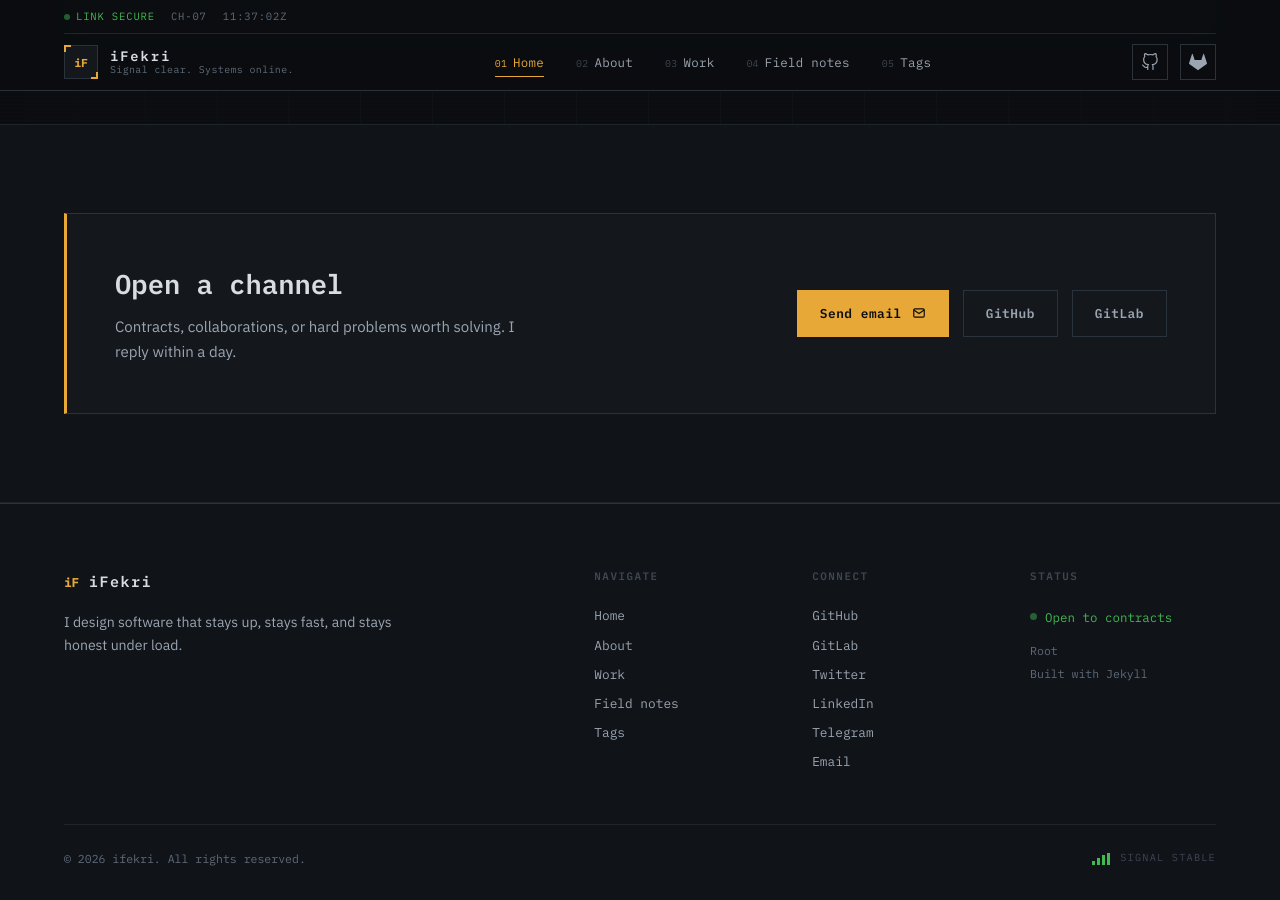
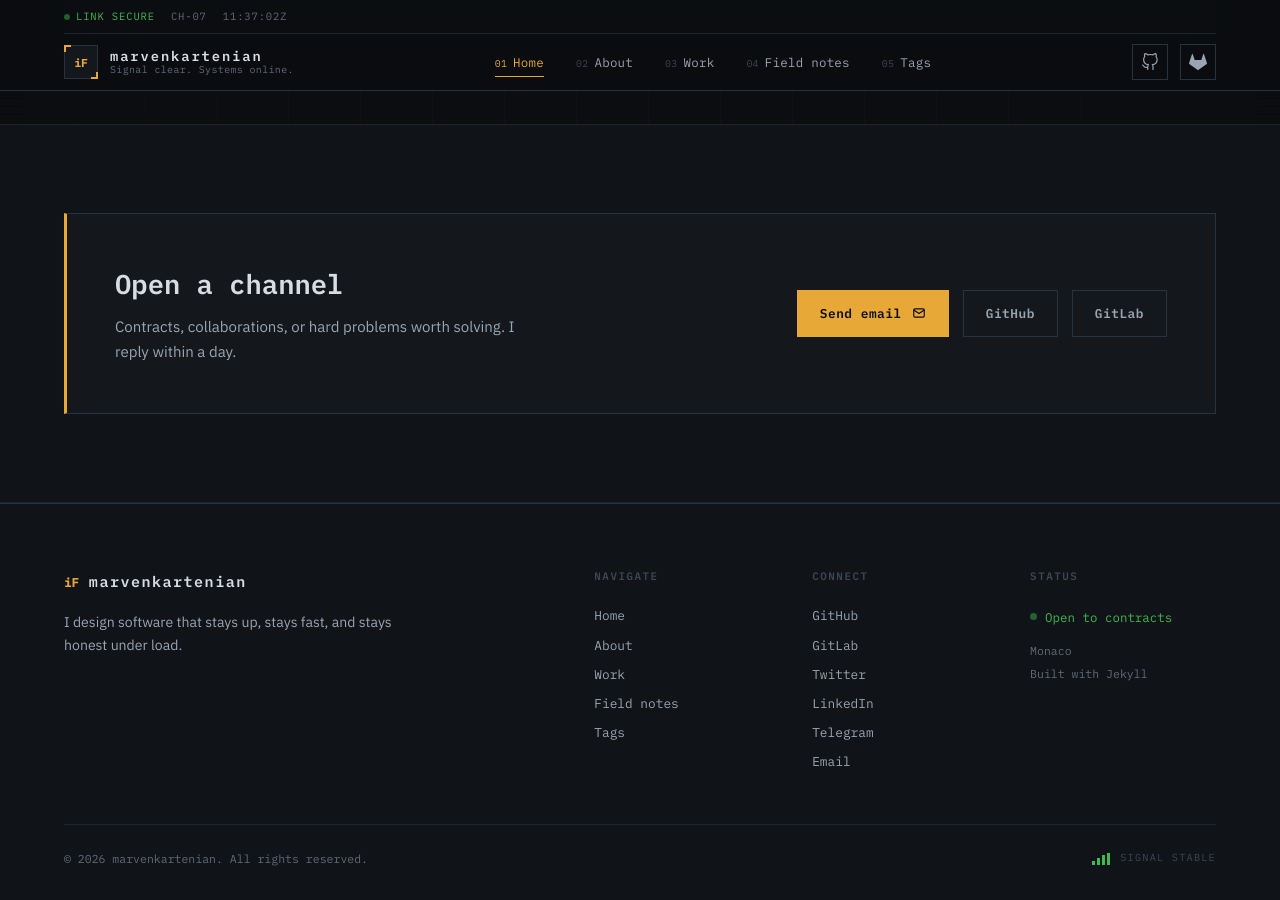
Before and after one commit to marvenkartenian/marvenkartenian.github.io, a Jekyll site: the page built from index.md, in a window 1280 px wide and 900 px high, scrolled down 2077 px. Built offline with Jekyll 4.4.1, drawn with Linux system fonts in a browser that asks for light colours; comment, search, counter and statistics services are not loaded; some of the changed text lies outside the part shown.

Commit message:
Update _config.yml

```diff
--- a/_config.yml
+++ b/_config.yml
@@ -1,5 +1,5 @@
 # ============================================================
-# iFekri - Jekyll Template
+# marvenkartenian - Jekyll Template
 # Operator console aesthetic for developer portfolios
 # ============================================================
 #
@@ -9,28 +9,28 @@
 # ============================================================
 
 # Site
-title: "iFekri"
+title: "marvenkartenian"
 tagline: "Signal clear. Systems online."
 description: "Developer portfolio and field notes. Built for people who ship."
-url: "https://iFekri.github.io"
+url: "https://marvenkartenian.github.io"
 baseurl: ""
 lang: en
 timezone: America/New_York
 
 # Owner — fill these in with your details
 owner:
-  name: "ifekri"
-  handle: "ifekri"
+  name: "marvenkartenian"
+  handle: "marvenkartenian"
   role: "Systems engineer"
   bio: "I design software that stays up, stays fast, and stays honest under load."
-  email: "devfekri@icloud.com"
-  location: "Root"
+  email: "marvenkartenian@gmail.com"
+  location: "Monaco"
   status: "Open to contracts"
-  github: "ifekri"
-  gitlab: "0xmdrza"
-  twitter: "-"
-  linkedin: "-"
-  telegram: "rootblock"
+  github: "marvenkartenian"
+  gitlab: "marvenkartenian"
+  twitter: "marvenkartenian"
+  linkedin: "marvenkartenian"
+  telegram: "marvenkartenian"
 
 # ------------------------------------------------------------
 # Live repository feeds
@@ -47,14 +47,14 @@ repos:
 
 github:
   enabled: true
-  username: "iFekri"
+  username: "marvenkartenian"
   # Optional: set via GitHub Actions secret GH_TOKEN for higher rate limits
   # and to include private repos you own. Leave blank for public-only.
   token: ""
   per_page: 100
   # Repos to hide (case-insensitive names)
   exclude:
-    - "ifekri.github.io"
+    - "marvenkartenian.github.io"
   # Prefer these repos first on the homepage (by exact name)
   pinned: []
 
@@ -90,13 +90,13 @@ kramdown:
 
 # SEO
 twitter:
-  username: "iFekri"
+  username: "marvenkartenian"
   card: summary_large_image
 
 social:
-  name: "iFekri"
+  name: "marvenkartenian"
   links:
-    - https://github.com/ifekri
+    - https://github.com/marvenkartenian
     - https://gitlab.com/0xmdrza
     - https://twitter.com/
     - https://linkedin.com/in/
```
